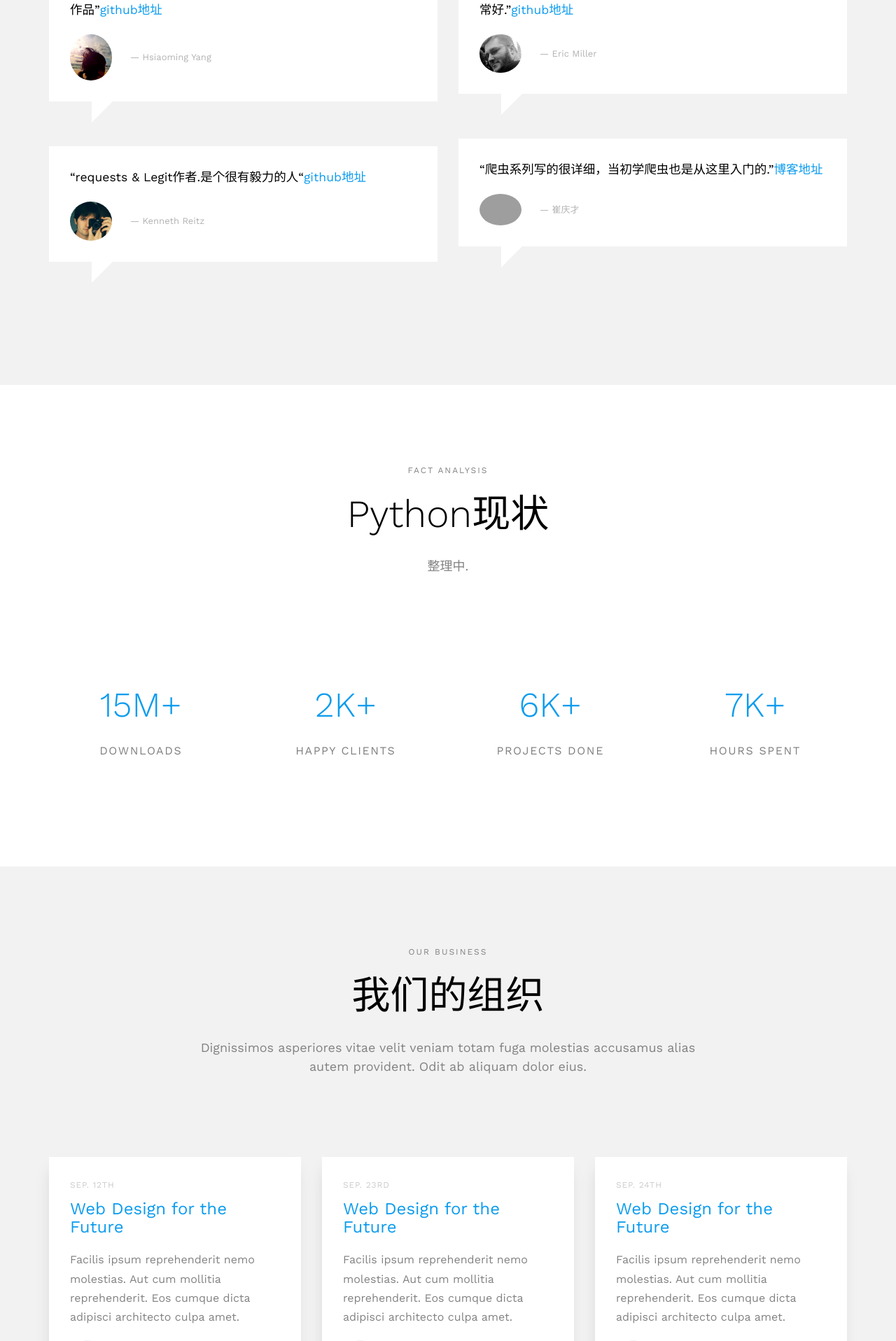
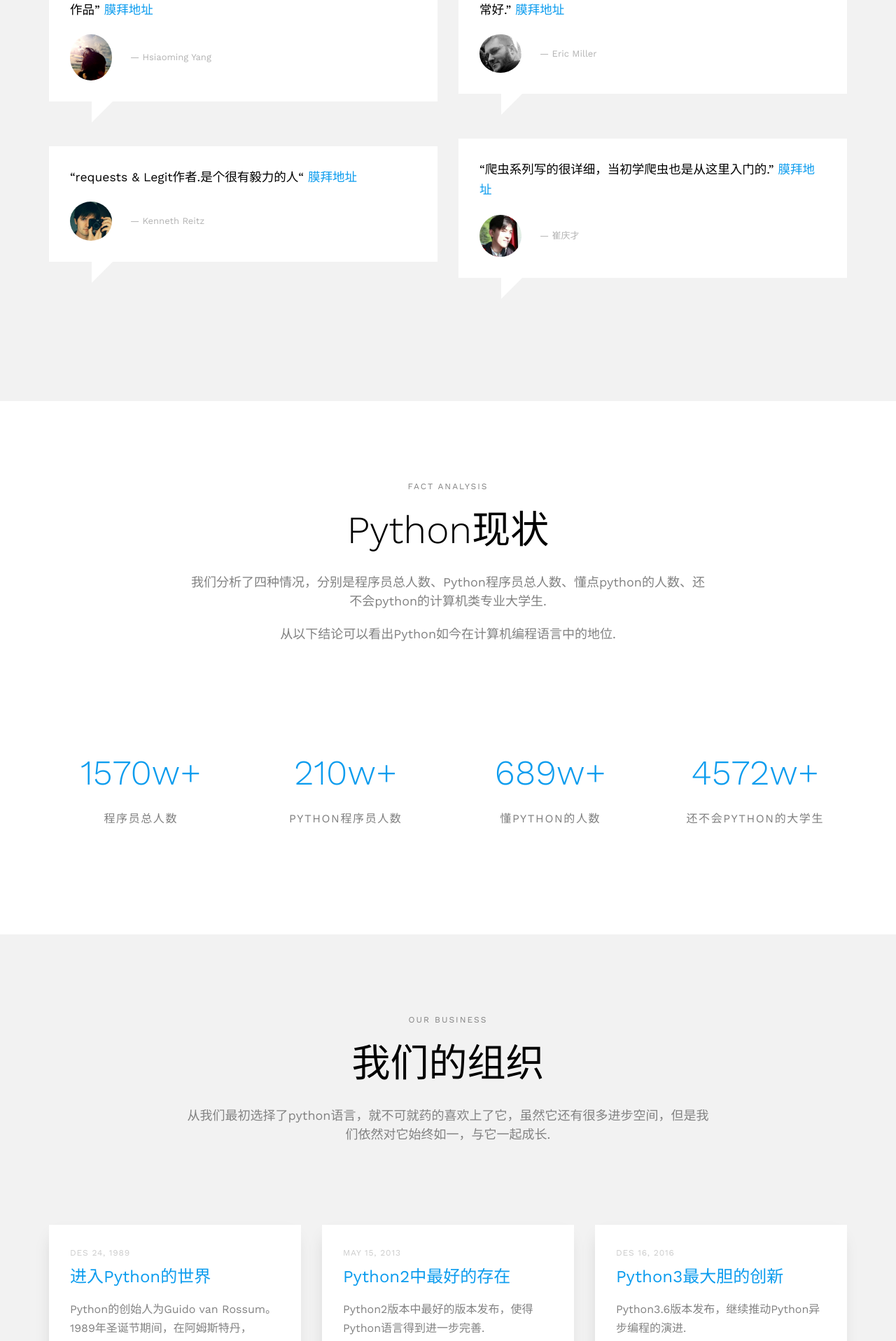
Before and after one commit to forging2012/Shape, a Python web app: template main/templates/index.html in a window 1280 px wide. Shown: the part 3320-5236 px from the top of the page at 70% size. Run offline with Jinja, Linux system fonts and the light colour scheme; the template is opened without the code that fills it, so the values that code supplies are empty; some web fonts are replaced; grey boxes are pictures that could not be loaded.

Commit message:
v1.03 update

```diff
--- a/main/templates/index.html
+++ b/main/templates/index.html
@@ -141,7 +141,7 @@
 						</span>
 						<h3>领域相关的图书推荐</h3>
 						<p>整理中.</p>
-						<p><a href="#">Learn more</a></p>
+						<p><a href="https://github.com/PythonScientists/BookMountainOfPython">Learn more</a></p>
 					</div>
 				</div>
 
@@ -162,7 +162,7 @@
 						</span>
 						<h3>各领域的面试经验</h3>
 						<p>整理中.</p>
-						<p><a href="#">Learn more</a></p>
+						<p><a href="https://github.com/PythonScientists/InterviewKeyOfPython">Learn more</a></p>
 					</div>
 				</div>
 				<div class="col-md-4 col-sm-4 ">
@@ -225,14 +225,14 @@
 				<div class="col-md-6 animate-box">
 					<div class="testimonial">
 						<blockquote>
-							<p>&ldquo;lepture是我最喜欢的国内开发者之一.Python China就是他的作品&rdquo;<a href="https://github.com/lepture">github地址</a> </p>
+							<p>&ldquo;lepture是我最喜欢的国内开发者之一.Python China就是他的作品&rdquo;   <a href="https://github.com/lepture">膜拜地址</a> </p>
 							<p class="author"> <img src="../static/images/Hsiaoming%20Yang.jpg" alt="Free HTML5 Bootstrap Template by FreeHTML5.co"> <cite>&mdash; Hsiaoming Yang</cite></p>
 						</blockquote>
 					</div>
 
 					<div class="testimonial">
 						<blockquote>
-							<p>&ldquo;requests & Legit作者.是个很有毅力的人&ldquo;<a href="https://github.com/kennethreitz">github地址</a></p>
+							<p>&ldquo;requests & Legit作者.是个很有毅力的人&ldquo;     <a href="https://github.com/kennethreitz">膜拜地址</a></p>
 							<p class="author"><img src="../static/images/Kenneth%20Reitz.jpg" alt="Free HTML5 Bootstrap Template by FreeHTML5.co"> <cite>&mdash; Kenneth Reitz</cite></p>
 						</blockquote>
 					</div>
@@ -241,15 +241,15 @@
 				<div class="col-md-6 animate-box">
 					<div class="testimonial">
 						<blockquote>
-							<p>&ldquo;pip维护者之一，其中一篇 setup.py vs requirements.txt 非常好.&rdquo;<a href="https://github.com/dstufft">github地址</a></p>
+							<p>&ldquo;pip维护者之一，其中一篇 setup.py vs requirements.txt 非常好.&rdquo;    <a href="https://github.com/dstufft">膜拜地址</a></p>
 							<p class="author"><img src="../static/images/Donald%20Stufft.jpg" alt="Free HTML5 Bootstrap Template by FreeHTML5.co"> <cite>&mdash; Eric Miller</cite></p>
 						</blockquote>
 					</div>
 
 					<div class="testimonial">
 						<blockquote>
-							<p>&ldquo;爬虫系列写的很详细，当初学爬虫也是从这里入门的.&rdquo;<a href="cuiqingcai.com">博客地址</a></p>
-							<p class="author"><img src="../static/images/崔庆才.jpgf" alt="Free HTML5 Bootstrap Template by FreeHTML5.co"> <cite>&mdash; 崔庆才</cite></p>
+							<p>&ldquo;爬虫系列写的很详细，当初学爬虫也是从这里入门的.&rdquo;    <a href="cuiqingcai.com">膜拜地址</a></p>
+							<p class="author"><img src="../static/images/崔庆才.jpg" alt="Free HTML5 Bootstrap Template by FreeHTML5.co"> <cite>&mdash; 崔庆才</cite></p>
 						</blockquote>
 					</div>
 
@@ -269,7 +269,9 @@
 				<div class="col-md-8 col-md-offset-2 text-center fh5co-heading">
 					<span> Fact analysis </span>
 					<h2>Python现状</h2>
-					<p>整理中.</p>
+					<p>我们分析了四种情况，分别是程序员总人数、Python程序员总人数、懂点python的人数、还不会python的计算机类专业大学生.</p>
+                    <p>从以下结论可以看出Python如今在计算机编程语言中的地位.</p>
+
 				</div>
 			</div>
 
@@ -280,8 +282,8 @@
 						<span class="icon">
 							<i class="ti-download"></i>
 						</span>
-						<span class="counter"><span class="js-counter" data-from="0" data-to="15" data-speed="1500" data-refresh-interval="50">1</span>M+</span>
-						<span class="counter-label">Downloads</span>
+						<span class="counter"><span class="js-counter" data-from="0" data-to="1570" data-speed="1500" data-refresh-interval="50">1</span>w+</span>
+						<span class="counter-label">程序员总人数</span>
 
 					</div>
 				</div>
@@ -290,8 +292,8 @@
 							<span class="icon">
 								<i class="ti-face-smile"></i>
 							</span>
-							<span class="counter"><span class="js-counter" data-from="0" data-to="2" data-speed="1500" data-refresh-interval="50">1</span>K+</span>
-							<span class="counter-label">Happy Clients</span>
+							<span class="counter"><span class="js-counter" data-from="0" data-to="210" data-speed="1500" data-refresh-interval="50">1</span>w+</span>
+							<span class="counter-label">Python程序员人数</span>
 						</div>
 					</div>
 					<div class="col-md-3 col-sm-6 animate-box" data-animate-effect="fadeInLeft">
@@ -299,8 +301,8 @@
 							<span class="icon">
 								<i class="ti-briefcase"></i>
 							</span>
-							<span class="counter"><span class=" js-counter" data-from="0" data-to="6" data-speed="1500" data-refresh-interval="50">1</span>K+</span>
-							<span class="counter-label">Projects Done</span>
+							<span class="counter"><span class=" js-counter" data-from="0" data-to="689" data-speed="1500" data-refresh-interval="50">1</span>w+</span>
+							<span class="counter-label">懂python的人数</span>
 						</div>
 					</div>
 					<div class="col-md-3 col-sm-6 animate-box" data-animate-effect="fadeInLeft">
@@ -308,8 +310,8 @@
 							<span class="icon">
 								<i class="ti-time"></i>
 							</span>
-							<span class="counter"><span class="js-counter" data-from="0" data-to="7" data-speed="1500" data-refresh-interval="50">1</span>K+</span>
-							<span class="counter-label">Hours Spent</span>
+							<span class="counter"><span class="js-counter" data-from="0" data-to="4572" data-speed="1500" data-refresh-interval="50">1</span>w+</span>
+							<span class="counter-label">还不会python的大学生</span>
 
 						</div>
 					</div>
@@ -324,32 +326,32 @@
 				<div class="col-md-8 col-md-offset-2 text-center fh5co-heading">
 					<span> Our business </span>
 					<h2>我们的组织</h2>
-					<p>Dignissimos asperiores vitae velit veniam totam fuga molestias accusamus alias autem provident. Odit ab aliquam dolor eius.</p>
+					<p>从我们最初选择了python语言，就不可就药的喜欢上了它，虽然它还有很多进步空间，但是我们依然对它始终如一，与它一起成长.</p>
 				</div>
 			</div>
 			<div class="row">
 				<div class="col-md-4 col-sm-4 animate-box" data-animate-effect="fadeInUp">
 					<div class="fh5co-post">
-						<span class="fh5co-date">Sep. 12th</span>
-						<h3><a href="#">Web Design for the Future</a></h3>
-						<p>Facilis ipsum reprehenderit nemo molestias. Aut cum mollitia reprehenderit. Eos cumque dicta adipisci architecto culpa amet.</p>
-						<p class="author"><img src="../static/images/person1.jpg" alt="Free HTML5 Bootstrap Template by FreeHTML5.co"> <cite> Mike Adam</cite></p>
+						<span class="fh5co-date">Des 24, 1989</span>
+						<h3><a href="https://www.python.org/">进入Python的世界</a></h3>
+						<p>Python的创始人为Guido van Rossum。1989年圣诞节期间，在阿姆斯特丹，Guido为了打发圣诞节的无趣，决心开发一个新的脚本解释程序，做为ABC 语言的一种继承。之所以选中Python（大蟒蛇的意思）作为该编程语言的名字，是因为他是一个叫Monty Python的喜剧团体的爱好者。.</p>
+						<p class="author"><img src="../static/images/person1.jpg" alt="Free HTML5 Bootstrap Template by FreeHTML5.co"> <cite> Python</cite></p>
 					</div>
 				</div>
 				<div class="col-md-4 col-sm-4 animate-box" data-animate-effect="fadeInUp">
 					<div class="fh5co-post">
-						<span class="fh5co-date">Sep. 23rd</span>
-						<h3><a href="#">Web Design for the Future</a></h3>
-						<p>Facilis ipsum reprehenderit nemo molestias. Aut cum mollitia reprehenderit. Eos cumque dicta adipisci architecto culpa amet.</p>
-						<p class="author"><img src="../static/images/person1.jpg" alt="Free HTML5 Bootstrap Template by FreeHTML5.co"> <cite> Mike Adam</cite></p>
+						<span class="fh5co-date">May 15, 2013</span>
+						<h3><a href="https://docs.python.org/2.7/">Python2中最好的存在</a></h3>
+						<p>Python2版本中最好的版本发布，使得Python语言得到进一步完善.</p>
+						<p class="author"><img src="../static/images/person1.jpg" alt="Free HTML5 Bootstrap Template by FreeHTML5.co"> <cite> Python2.7</cite></p>
 					</div>
 				</div>
 				<div class="col-md-4 col-sm-4 animate-box" data-animate-effect="fadeInUp">
 					<div class="fh5co-post">
-						<span class="fh5co-date">Sep. 24th</span>
-						<h3><a href="#">Web Design for the Future</a></h3>
-						<p>Facilis ipsum reprehenderit nemo molestias. Aut cum mollitia reprehenderit. Eos cumque dicta adipisci architecto culpa amet.</p>
-						<p class="author"><img src="../static/images/person1.jpg" alt="Free HTML5 Bootstrap Template by FreeHTML5.co"> <cite> Mike Adam</cite></p>
+						<span class="fh5co-date">Des 16, 2016</span>
+						<h3><a href="https://docs.python.org/3.6/">Python3最大胆的创新</a></h3>
+						<p>Python3.6版本发布，继续推动Python异步编程的演进.</p>
+						<p class="author"><img src="../static/images/person1.jpg" alt="Free HTML5 Bootstrap Template by FreeHTML5.co"> <cite> Python3.6</cite></p>
 					</div>
 				</div>
 			</div>
@@ -380,11 +382,11 @@
 				</div>
 				<div class="col-md-2 col-sm-4 col-xs-6 col-md-push-1 ">
 					<ul class="fh5co-footer-links">
-						<li><a href="#">About</a></li>
-						<li><a href="#">Help</a></li>
-						<li><a href="#">Contact</a></li>
-						<li><a href="#">Terms</a></li>
-						<li><a href="#">Meetups</a></li>
+						<li><a href="https://pan.baidu.com/s/1mi9R8vu">百度网盘学习资料</a></li>
+						<li><a href="http://www.jianshu.com/u/e9fdf09df277">简书链接</a></li>
+						<li><a href="http://blog.csdn.net/maliao1123">CSDN博客</a></li>
+						<li><a href="https://github.com/linhanqiuinc24">个人github</a></li>
+						<li><a href="https://github.com/PythonScientists">PSCgithub</a></li>
 					</ul>
 				</div>
 
```
Also changed, not shown: main/templates/about.html (+5 -5 lines), main/templates/blog.html (+5 -5 lines), main/templates/contact.html (+5 -5 lines), main/templates/services.html (+5 -5 lines), main/templates/work.html (+5 -5 lines).
